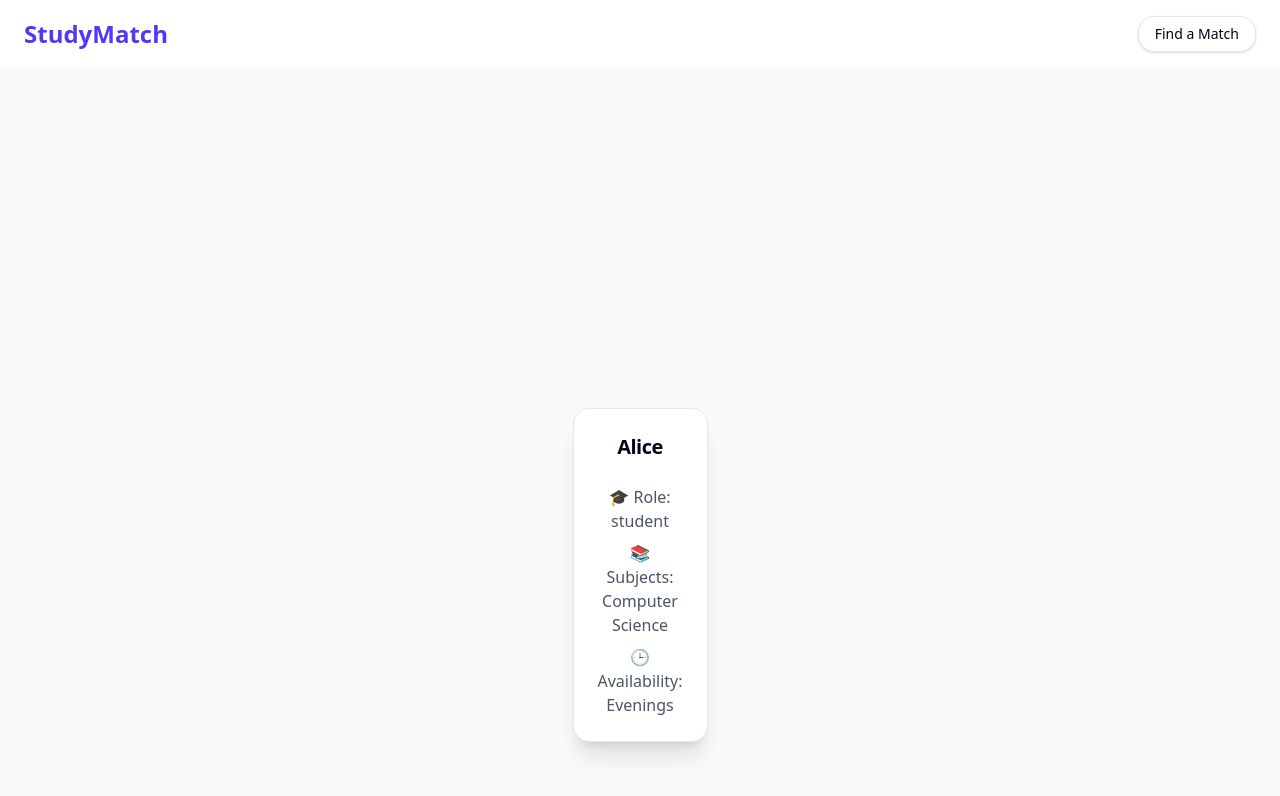
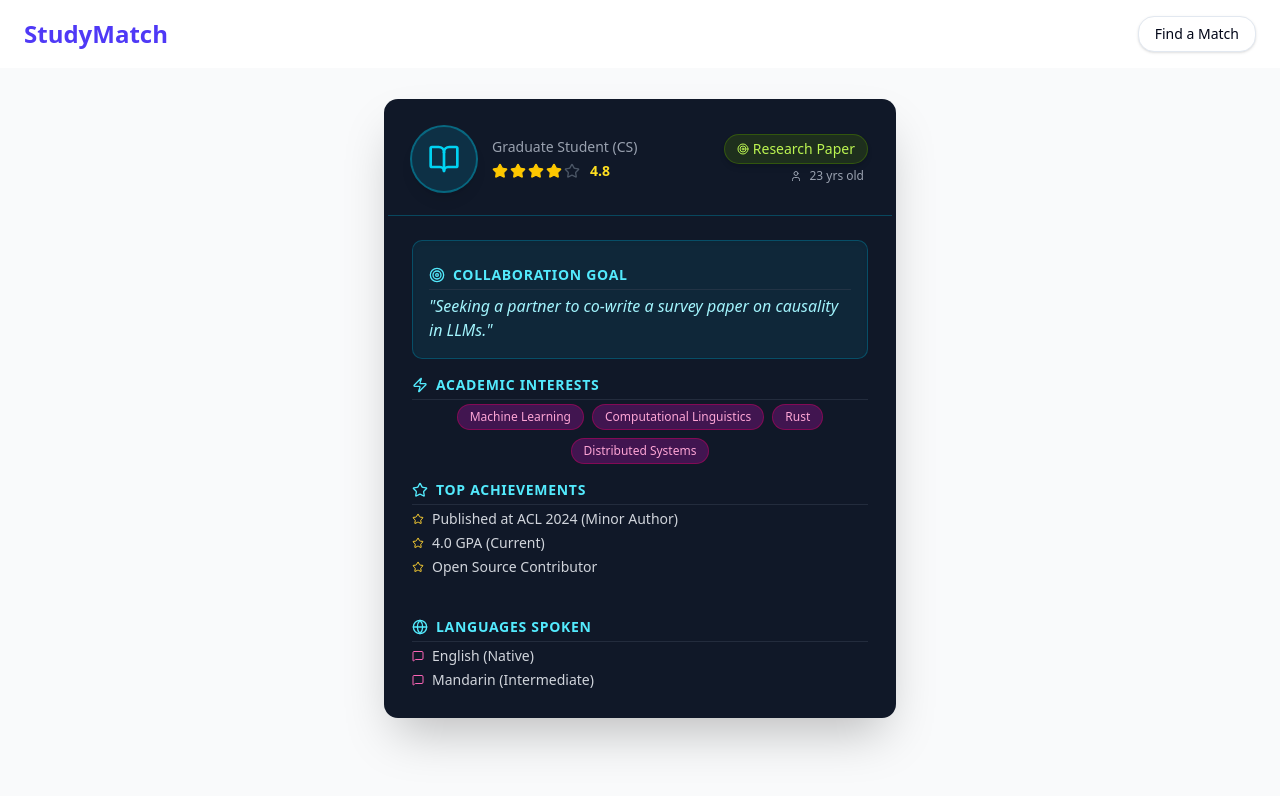
Before and after one commit to radiantstork/academia-swipe, a React app in the folder front-end/: page /match in a window 1280 px wide. Built offline with nearby package versions, Linux system fonts and the light colour scheme.

Commit message:
Integrate StudyCard

```diff
--- a/front-end/src/app/context/MatchContext.tsx
+++ b/front-end/src/app/context/MatchContext.tsx
@@ -2,13 +2,26 @@
 
 import { createContext, useContext, useState, ReactNode } from 'react';
 
+/**
+ * Extended Profile interface — combines old & new fields.
+ */
 export type Profile = {
-  id: string;
+  id: string | number;
   name: string;
   role: 'teacher' | 'student';
   subjects: string[];
-  branches: Record<string, string[]>; // e.g., { "Computer Science": ["Databases"] }
+  branches: Record<string, string[]>; // e.g. { "Computer Science": ["Databases"] }
   availability: string;
+
+  // New detailed info
+  age?: number;
+  profession?: string;
+  focusArea?: string;
+  interests?: string[];
+  achievements?: string[];
+  languages?: string[];
+  collaborationGoal?: string;
+  rating?: number;
 };
 
 type MatchContextType = {
@@ -18,8 +31,11 @@ type MatchContextType = {
 
 const MatchContext = createContext<MatchContextType | undefined>(undefined);
 
-export function MatchProvider({ children }: { children: ReactNode }) {
-  const [profiles, setProfiles] = useState<Profile[]>([
+/**
+ * Combined initial data set.
+ */
+const initialProfiles: Profile[] = [
+  // --- Previous example profiles ---
   {
     id: '1',
     name: 'Alice',
@@ -27,6 +43,14 @@ export function MatchProvider({ children }: { children: ReactNode }) {
     subjects: ['Computer Science'],
     branches: { 'Computer Science': ['Algorithms', 'Databases'] },
     availability: 'Evenings',
+    age: 23,
+    profession: 'Graduate Student (CS)',
+    focusArea: 'Research Paper',
+    interests: ['Machine Learning', 'Computational Linguistics', 'Rust', 'Distributed Systems'],
+    achievements: ['Published at ACL 2024 (Minor Author)', '4.0 GPA (Current)', 'Open Source Contributor'],
+    languages: ['English (Native)', 'Mandarin (Intermediate)'],
+    collaborationGoal: 'Seeking a partner to co-write a survey paper on causality in LLMs.',
+    rating: 4.8,
   },
   {
     id: '2',
@@ -35,14 +59,30 @@ export function MatchProvider({ children }: { children: ReactNode }) {
     subjects: ['Mathematics'],
     branches: { Mathematics: ['Algebra', 'Statistics'] },
     availability: 'Weekends',
+    age: 45,
+    profession: 'Research Professor (Physics)',
+    focusArea: 'Mentorship',
+    interests: ['Quantum Computing', 'Condensed Matter', 'Tensor Networks', 'Statistical Mechanics'],
+    achievements: ['PhD from MIT', 'H-Index: 35', 'Fellow of the APS'],
+    languages: ['English', 'German'],
+    collaborationGoal: 'Open to mentoring driven undergraduates on fundamental concepts in QM and Field Theory.',
+    rating: 5.0,
   },
   {
     id: '3',
     name: 'Charlie',
     role: 'student',
-      subjects: ['Physics'],
-      branches: { Physics: ['Mechanics'] },
+    subjects: ['Philosophy'],
+    branches: { Philosophy: ['Logic', 'Cognitive Science'] },
     availability: 'Mornings',
+    age: 20,
+    profession: 'Undergraduate (Philosophy)',
+    focusArea: 'Skill Building',
+    interests: ['Existentialism', 'Logic', 'Ethics', 'Cognitive Science'],
+    achievements: ["Dean's List (3 Semesters)", 'Regional Debate Finalist'],
+    languages: ['French (Native)', 'English (Fluent)', 'Latin (Reading)'],
+    collaborationGoal: 'Looking for study partners for weekly logic problem sets.',
+    rating: 3.5,
   },
   {
     id: '4',
@@ -51,6 +91,14 @@ export function MatchProvider({ children }: { children: ReactNode }) {
     subjects: ['Computer Science'],
     branches: { 'Computer Science': ['Data Structures', 'Operating Systems'] },
     availability: 'Afternoons',
+    age: 38,
+    profession: 'Senior Lecturer (Software Engineering)',
+    focusArea: 'Project Supervision',
+    interests: ['Software Design', 'Databases', 'AI Education'],
+    achievements: ['10 years teaching experience', 'Developed open-source courseware'],
+    languages: ['English', 'Spanish'],
+    collaborationGoal: 'Looking for students to co-develop educational tools using React and Node.',
+    rating: 4.7,
   },
   {
     id: '5',
@@ -59,24 +107,19 @@ export function MatchProvider({ children }: { children: ReactNode }) {
     subjects: ['Mathematics', 'Computer Science'],
     branches: { Mathematics: ['Calculus'], 'Computer Science': ['Algorithms'] },
     availability: 'Evenings',
+    age: 22,
+    profession: 'Undergraduate (Math & CS)',
+    focusArea: 'Skill Building',
+    interests: ['Data Analysis', 'Machine Learning', 'Probability'],
+    achievements: ['Math Olympiad Finalist', 'Open Source Contributor'],
+    languages: ['English', 'Japanese'],
+    collaborationGoal: 'Seeking study partners for algorithmic problem-solving sessions.',
+    rating: 4.2,
   },
-    {
-      id: '6',
-      name: 'Frank',
-      role: 'teacher',
-      subjects: ['Physics'],
-      branches: { Physics: ['Electromagnetism', 'Quantum Physics'] },
-      availability: 'Weekdays',
-    },
-    {
-      id: '7',
-      name: 'john',
-      role: 'teacher',
-      subjects: ['Physics'],
-      branches: { Physics: ['Electromagnetism', 'Quantum Physics'] },
-      availability: 'Weekdays',
-    },
-  ]);
+];
+
+export function MatchProvider({ children }: { children: ReactNode }) {
+  const [profiles, setProfiles] = useState<Profile[]>(initialProfiles);
 
   const addProfile = (profile: Profile) => {
     setProfiles((prev) => [...prev, profile]);
--- a/front-end/src/components/StudyMatchCard.jsx
+++ b/front-end/src/components/StudyMatchCard.jsx
@@ -5,43 +5,6 @@ import { User, Star, Globe, Zap, Target, BookOpen, X, Heart, MessageSquare } fro
 
 // FIX 2: List of unique anonymous names
 const ANONYMOUS_NAMES = ["Anonymous Duck", "Anonymous Elephant", "Anonymous Giraffe", "Anonymous Hippo", "Anonymous Llama"];
-
-// --- MOCK DATA (Changed to include a rating) ---
-const initialCandidates = [
-  {
-    id: 1,
-    age: 23,
-    profession: 'Graduate Student (CS)',
-    focusArea: 'Research Paper',
-    interests: ['Machine Learning', 'Computational Linguistics', 'Rust', 'Distributed Systems'],
-    achievements: ['Published at ACL 2024 (Minor Author)', '4.0 GPA (Current)', 'Open Source Contributor'],
-    languages: ['English (Native)', 'Mandarin (Intermediate)'],
-    collaborationGoal: 'Seeking a partner to co-write a survey paper on causality in LLMs.',
-    rating: 4.8 // NEW RATING PROPERTY
-  },
-  {
-    id: 2,
-    age: 45,
-    profession: 'Research Professor (Physics)',
-    focusArea: 'Mentorship',
-    interests: ['Quantum Computing', 'Condensed Matter', 'Tensor Networks', 'Statistical Mechanics'],
-    achievements: ['PhD from MIT', 'H-Index: 35', 'Fellow of the APS'],
-    languages: ['English', 'German'],
-    collaborationGoal: 'Open to mentoring driven undergraduates on fundamental concepts in QM and Field Theory.',
-    rating: 5.0 // NEW RATING PROPERTY
-  },
-  {
-    id: 3,
-    age: 20,
-    profession: 'Undergraduate (Philosophy)',
-    focusArea: 'Skill Building',
-    interests: ['Existentialism', 'Logic', 'Ethics', 'Cognitive Science'],
-    achievements: ['Dean\'s List (3 Semesters)', 'Regional Debate Finalist'],
-    languages: ['French (Native)', 'English (Fluent)', 'Latin (Reading)'],
-    collaborationGoal: 'Looking for study partners for weekly logic problem sets.',
-    rating: 3.5 // NEW RATING PROPERTY
-  }
-];
 
 // --- UTILITY COMPONENTS ---
 
@@ -102,8 +65,8 @@ const StarRating = ({ rating }) => {
 
 const StudyMatchCard = ({ candidate }) => {
   // Destructure the new rating property
-  const { id, age, profession, focusArea, interests, achievements, languages, collaborationGoal, rating } = candidate;
-  const profileTitle = ANONYMOUS_NAMES[(id - 1) % ANONYMOUS_NAMES.length];
+  const { age, profession, focusArea, interests, achievements, languages, collaborationGoal, rating } = candidate;
+  const profileTitle = ANONYMOUS_NAMES[Math.random() * ANONYMOUS_NAMES.length];
 
   return (
     // FLASHY BORDER EDIT: Removed Tailwind border/ring classes and added a custom `neon-border-flash` class.
@@ -196,7 +159,7 @@ const StudyMatchCard = ({ candidate }) => {
 
 // --- APP WRAPPER & SWIPE LOGIC ---
 const MatchSwipeApp = () => {
-  const [candidates, setCandidates] = useState(initialCandidates);
+  const [candidates, setCandidates] = useState({});
   const [currentIndex, setCurrentIndex] = useState(0);
   const [feedback, setFeedback] = useState(null); // 'like' or 'pass'
 
@@ -292,4 +255,4 @@ const MatchSwipeApp = () => {
   );
 };
 
-export default MatchSwipeApp;
+export default StudyMatchCard;
--- a/front-end/src/components/SwipeCard.tsx
+++ b/front-end/src/components/SwipeCard.tsx
@@ -1,48 +1,55 @@
 'use client';
 
-import { motion, useMotionValue, useTransform } from 'framer-motion';
-import { Card, CardContent, CardHeader, CardTitle } from '@/components/ui/card';
-import { useEffect } from 'react';
+import { useState } from 'react';
+import { motion, useMotionValue, useTransform, PanInfo } from 'framer-motion';
+import { Profile } from '@/app/context/MatchContext';
+import StudyMatchCard from '@/components/StudyMatchCard';
 
-export default function SwipeCard({ profile, onSwipe }: {
-  profile: any,
-  onSwipe: (direction: 'left' | 'right') => void
-}) {
+type SwipeCardProps = {
+  profile: Profile;
+  onSwipe: (direction: 'left' | 'right') => void;
+};
+
+export default function SwipeCard({ profile, onSwipe }: SwipeCardProps) {
+  const [hasSwiped, setHasSwiped] = useState(false);
+
+  // Motion value that tracks drag X position
   const x = useMotionValue(0);
-  const rotate = useTransform(x, [-200, 200], [-20, 20]);
 
-  useEffect(() => {
-    const unsubscribe = x.on('change', (latest) => {
-      if (latest > 200) {
-        onSwipe('right');
-      } else if (latest < -200) {
-        onSwipe('left');
-      }
-    });
-    return () => unsubscribe();
-  }, [x, onSwipe]);
+  // Rotate slightly as we drag left/right
+  const rotate = useTransform(x, [-200, 200], [-15, 15]);
+
+  const handleDragEnd = (_: any, info: PanInfo) => {
+    if (hasSwiped) return;
+
+    const offset = info.offset.x;
+    const velocity = info.velocity.x;
+    const swipePower = Math.abs(offset) * velocity;
+    const threshold = 8000;
+
+    if (swipePower > threshold) {
+      setHasSwiped(true);
+      onSwipe('right');
+    } else if (swipePower < -threshold) {
+      setHasSwiped(true);
+      onSwipe('left');
+    }
+  };
 
   return (
     <motion.div
-      className="absolute w-full flex justify-center"
+      className="cursor-grab active:cursor-grabbing select-none"
       drag="x"
-      style={{ x, rotate }}
       dragConstraints={{ left: 0, right: 0 }}
-      dragElastic={0.8}
-      transition={{ type: 'spring', stiffness: 300, damping: 30 }}
+      dragElastic={1}
+      style={{ x, rotate }} // 👈 rotation and x are bound to motion
+      onDragEnd={handleDragEnd}
+      initial={{ scale: 0.9, opacity: 0 }}
+      animate={{ scale: 1, opacity: 1 }}
+      exit={{ opacity: 0, y: -50 }}
+      transition={{ duration: 0.25 }}
     >
-      <Card className="w-80 shadow-xl bg-white border rounded-2xl">
-        <CardHeader>
-          <CardTitle className="text-center text-xl">
-            {profile.name}
-          </CardTitle>
-        </CardHeader>
-        <CardContent className="text-center space-y-2">
-          <p className="text-gray-600">🎓 Role: {profile.role}</p>
-          <p className="text-gray-600">📚 Subjects: {profile.subjects.join(', ')}</p>
-          <p className="text-gray-600">🕒 Availability: {profile.availability}</p>
-        </CardContent>
-      </Card>
+      <StudyMatchCard candidate={profile} />
     </motion.div>
   );
 }
--- a/front-end/tsconfig.json
+++ b/front-end/tsconfig.json
@@ -29,6 +29,6 @@
     ".next/types/**/*.ts",
     ".next/dev/types/**/*.ts",
     "**/*.mts"
-, "src/pages/chats/page.tsx"  ],
+, "src/pages/chats/page.tsx", "src/components/StudyMatchCard.jsx"  ],
   "exclude": ["node_modules"]
 }
```
Also changed, not shown: front-end/src/app/match/page.tsx (+4 -4 lines). Lines whose indentation alone changed are shown as unchanged.
